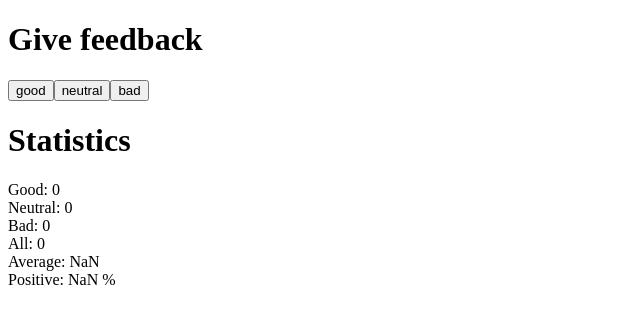
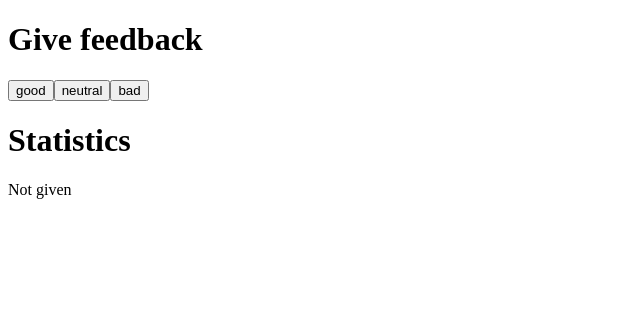
Before and after one commit to markusoversti/fullstack, a React (Create React App) app in the folder osa1/unicafe/: page / in a window 1280 px wide. Shown: the top 324 px of the page, without its empty margins (0-640 px from the left). Built offline with nearby package versions, Linux system fonts and the light colour scheme.

Commit message:
Tilastot refaktoroitu

```diff
--- a/osa1/unicafe/src/App.js
+++ b/osa1/unicafe/src/App.js
@@ -1,15 +1,21 @@
 import React, { useState } from 'react'
 
 const Statistics = ({good, neutral, bad}) => {
+  if ((good + neutral + bad) != 0){
     return(
       <div>
-  <h1>Statistics</h1>
       Good: {good}<br/>
       Neutral: {neutral}<br/>
       Bad: {bad}<br/>
       All: {good + neutral + bad}<br/>
       Average: { (1*good + 0*neutral + (-1)*bad)/(good+neutral+bad) }<br/>
       Positive: {good / (good+neutral+bad) * 100} %<br/>
+      </div>
+      )
+    }
+    return(
+      <div>
+        Not given
       </div>
     )
 }
@@ -40,6 +46,7 @@ const handleClick = () => console.log('Nappia painettiin!!!')
 
 
     <br/>
+    <h1>Statistics</h1>
     <Statistics good={good} neutral={neutral} bad={bad}/>
 
     </div>
```
Lines whose indentation alone changed are shown as unchanged.
